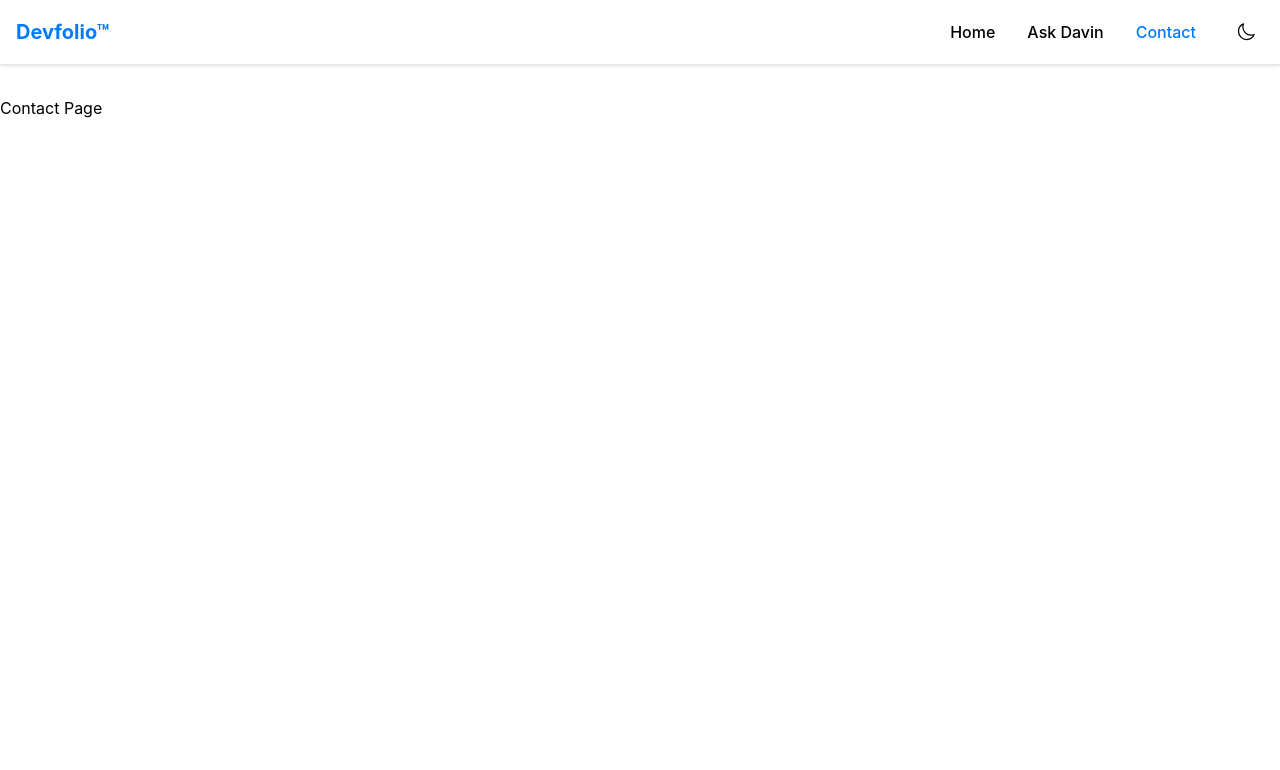
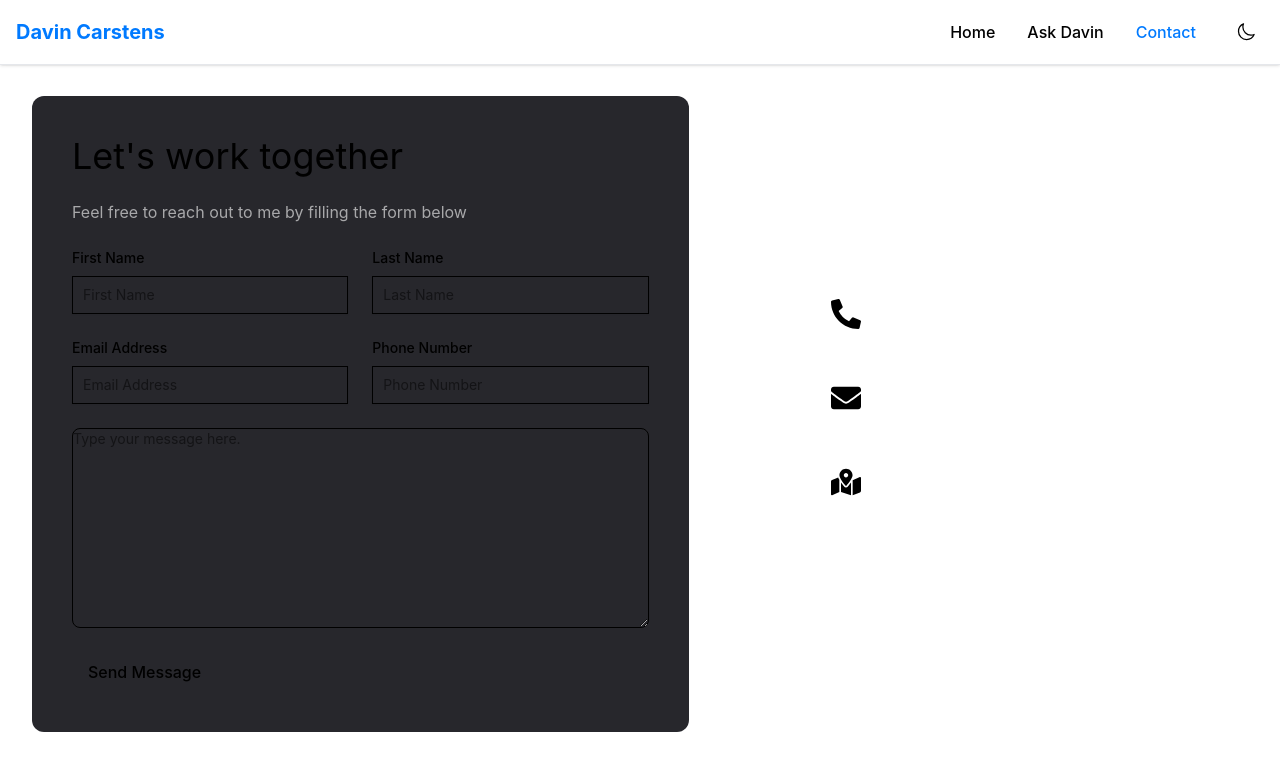
Before and after one commit to CarstensD/CarstensDevfolio, a Next.js app: page /contact in a window 1280 px wide. Shown: the top 770 px of the page. Built offline with nearby package versions, Linux system fonts and the light colour scheme.

Commit message:
changes made to contact page

```diff
--- a/package.json
+++ b/package.json
@@ -3,7 +3,7 @@
   "version": "0.1.0",
   "private": true,
   "scripts": {
-    "dev": "next dev --turbopack",
+    "dev": "next dev",
     "build": "next build",
     "start": "next start",
     "lint": "next lint"
--- a/src/app/components/Navbar.tsx
+++ b/src/app/components/Navbar.tsx
@@ -26,7 +26,7 @@ const Navbar = () => {
         <div className="container max-w-7xl mx-auto px-4">
           {/* Desktop Menu */}
           <div className='flex items-center justify-between h-16'>
-            <Link href="/" className="text-xl font-bold text-primary">Devfolio&trade;</Link>
+            <Link href="/" className="text-xl font-bold text-primary">Davin Carstens</Link>
 
             {/* Desktop Menu*/}
             <div className='hidden md:flex items-center space-x-8'>
--- /dev/null
+++ b/src/app/components/input.tsx
@@ -0,0 +1,30 @@
+"use client";
+
+import { TextInput } from "flowbite-react";
+
+type InputProps = {
+    label: string;
+    placeholder: string;
+    type?: string;
+    required?: boolean;
+}
+
+const Input = ({ label, placeholder, type = "text", required = false }: InputProps) => {
+    return (
+        <div>
+            { label && (
+                <label className="block mb-2 text-sm font-medium text-heading">
+                    {label}
+                </label>
+            )}
+            <input
+              type={type}
+              className="bg-neutral-secondary-medium border border-default-medium text-heading text-sm rounded-base focus:ring-brand focus:border-brand block w-full px-2.5 py-2 shadow-xs placeholder:text-body"
+              placeholder={placeholder}
+              required={required}
+            />
+        </div>
+    )
+}
+
+export default Input;
--- a/src/app/contact/page.tsx
+++ b/src/app/contact/page.tsx
@@ -1,6 +1,68 @@
+"use client";
+
+import { FaEnvelope, FaMapMarkedAlt, FaPhoneAlt } from "react-icons/fa";
+import Input from "../components/input";
+import { Textarea } from "flowbite-react";
+
+const info = [
+    {
+        icon: <FaPhoneAlt />,
+        title: "Phone",
+        details: "+27 71 617 2619",
+    },
+    {
+        icon: <FaEnvelope />,
+        title: "Email",
+        details: "davincarstens@gmail.com",
+    },
+    {
+        icon: <FaMapMarkedAlt />,
+        title: "Location",
+        details: "9 Hopkins st, Salt River, Cape Town, South Africa",
+    }
+];
+
+
+
 const ContactPage = () => {
     return (
-        <div>Contact Page</div>
+        <div className="container mx-auto">
+            <div className="flex flex-col xl:flex-row gap-[30px]">
+                {/*Form*/}
+                    <div className="xl:w-[54%] order-2 xl:order-none">
+                        <form className="flex flex-col gap-6 p-10 bg-[#27272c] rounded-xl">
+                            <h3 className="text-4xl text-accent">Let's work together</h3>
+                            <p className="text-white/60">Feel free to reach out to me by filling the form below</p>
+                            {/*Input*/}
+                            <div className="grid grid-cols-1 md:grid-cols-2 gap-6">
+                                <Input label="First Name" type="firstName" placeholder="First Name" />
+                                <Input label="Last Name" type="lastName" placeholder="Last Name" />
+                                <Input label="Email Address" type="email" placeholder="Email Address" />
+                                <Input label="Phone Number" type="phone" placeholder="Phone Number" required />
+                            </div>
+                            <Textarea
+                            className="h-[200px]"
+                            placeholder="Type your message here."
+                            />
+                            <button className="btn btn-lg btn-accent self-start">Send Message</button>
+                        </form>
+                    </div>
+                {/*Info*/}
+                <div className="flex-1 flex items-center xl:justify-end order-1 xl:order-none mb-8 xl:mb-0">
+                    <ul>
+                    {info.map((item, index) => (
+                        <li key={index} className="flex items-center gap-4 mb-8">
+                            <div className="text-3xl text-accent">{item.icon}</div>
+                            <div>
+                                <h4 className="text-xl text-white">{item.title}</h4>
+                                <p className="text-white/60">{item.details}</p>
+                            </div>
+                        </li>
+                    ))}
+                    </ul>
+                </div>
+            </div>
+        </div>
     )
 }
 
```
Also changed, not shown: 1 other file (tests, documents, lock files or other folders).
